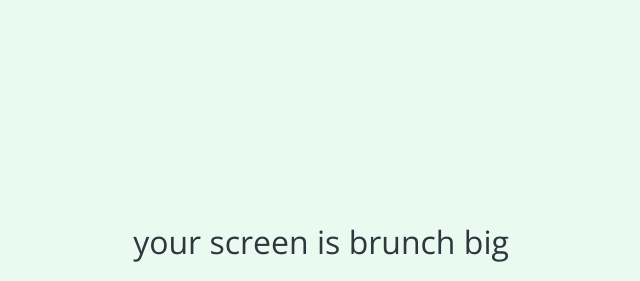
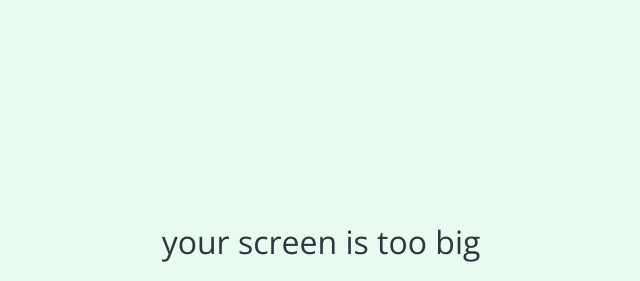
Before and after one commit to 1478952/cocoa-clone-2021, a plain HTML site: page index.html in a window 1280 px wide. Shown: the part 158-439 px from the top of the page, without its empty margins (319-959 px from the left). Drawn offline with nearby package versions, Linux system fonts and the light colour scheme.

Commit message:
branch test

```diff
--- a/index.html
+++ b/index.html
@@ -48,7 +48,7 @@
       <i class="fas fa-comment fa-7x"></i>
     </div>
     <div class="no-mobile">
-      <span>your screen is brunch big</span>
+      <span>your screen is too big</span>
     </div>
     <script
       src="https://kit.fontawesome.com/6478f529f2.js"
```
